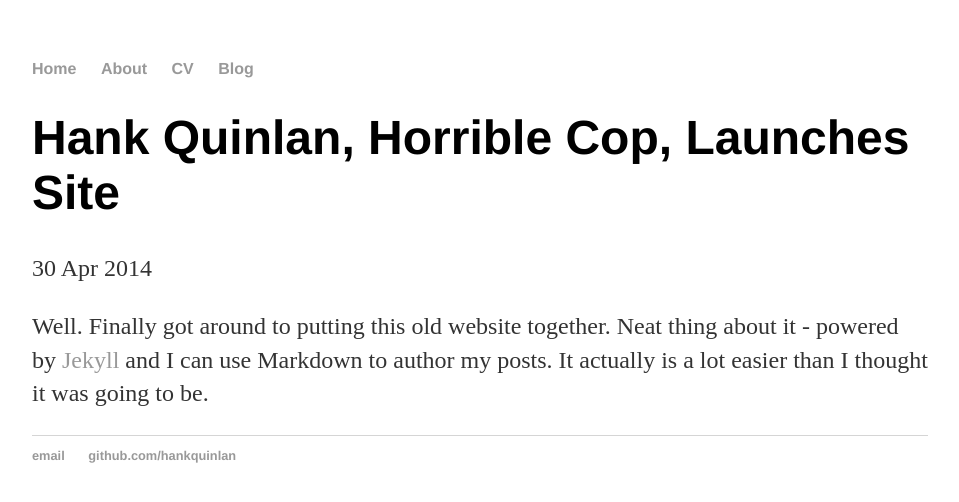
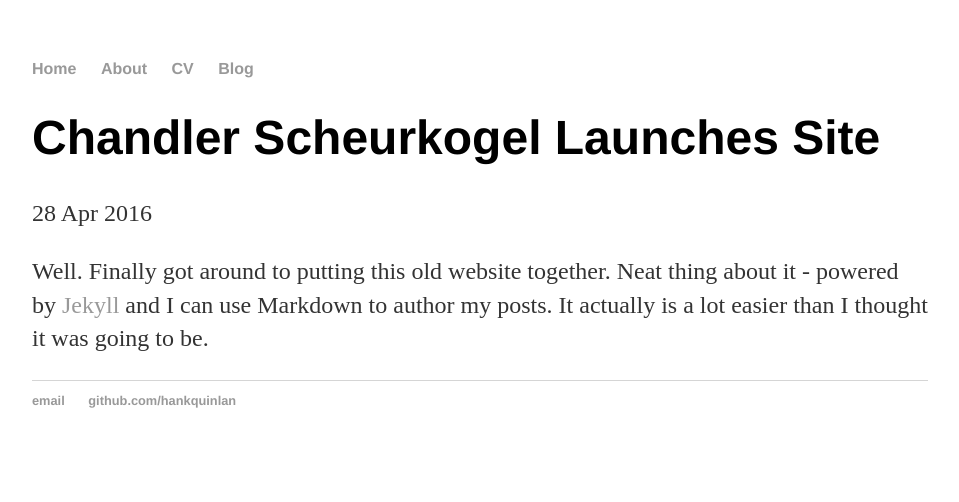
Before and after one commit to ChandlerScheurkogel/ChandlerScheurkogel.github.io, a Jekyll site: the page built from _posts/2014-04-30-hank-quinlan-site-launched.md, in a window 1280 px wide. Shown: the top 502 px of the page, without its empty margins (160-1119 px from the left). Built offline with Jekyll 4.4.1, drawn with Linux system fonts in a browser that asks for light colours.

Commit message:
Update 2014-04-30-hank-quinlan-site-launched.md

```diff
--- a/_posts/2014-04-30-hank-quinlan-site-launched.md
+++ b/_posts/2014-04-30-hank-quinlan-site-launched.md
@@ -1,7 +1,7 @@
 ---
 layout: post
-title: "Hank Quinlan, Horrible Cop, Launches Site"
-date: 2014-04-30
+title: "Chandler Scheurkogel Launches Site"
+date: 2016-04-28
 ---
 
 Well. Finally got around to putting this old website together. Neat thing about it - powered by [Jekyll](http://jekyllrb.com) and I can use Markdown to author my posts. It actually is a lot easier than I thought it was going to be.
```
